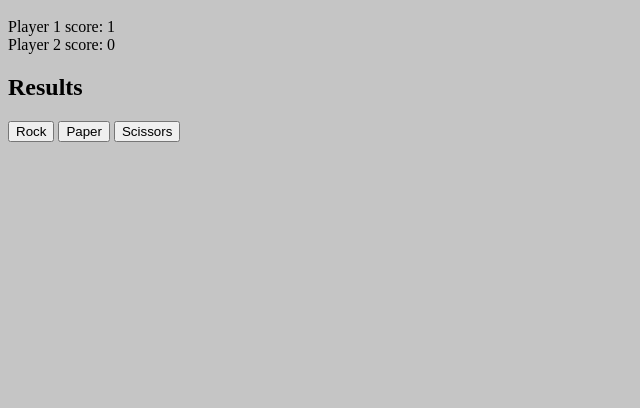
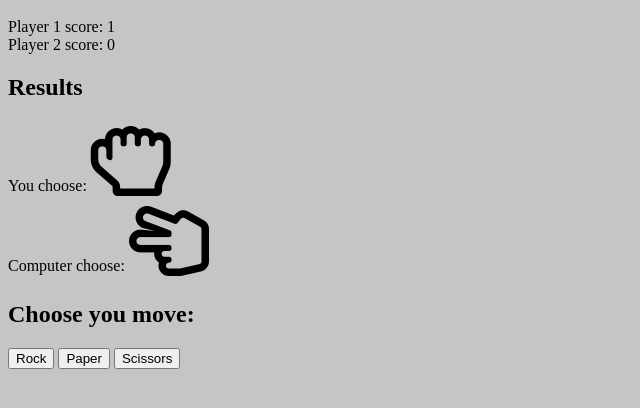
Before and after one commit to sandyMax974/rock-paper-scissors, a plain HTML site: page index.html in a window 1280 px wide. Both pictures are taken after a click on the button "Rock". Shown: the part 48-456 px from the top of the page, without its empty margins (0-640 px from the left). Drawn offline with nearby package versions, Linux system fonts and the light colour scheme.

Commit message:
Added icons to html, played with timeout

```diff
--- a/index.html
+++ b/index.html
@@ -4,6 +4,7 @@
   <meta http-equiv="X-UA-Compatible" content="IE=edge">
   <meta name="viewport" content="width=device-width, initial-scale=1.0">
   <link rel="stylesheet" href="styles.css">
+  <link rel="stylesheet" href="https://cdnjs.cloudflare.com/ajax/libs/font-awesome/5.15.3/css/all.min.css" integrity="sha512-iBBXm8fW90+nuLcSKlbmrPcLa0OT92xO1BIsZ+ywDWZCvqsWgccV3gFoRBv0z+8dLJgyAHIhR35VZc2oM/gI1w==" crossorigin="anonymous" referrerpolicy="no-referrer" />
   <title>Rock, Paper, Scissors</title>
 </head>
 <body>
@@ -18,13 +19,14 @@
     <div>Player 2 score: <span id="player-2-score">0</span></div>
   </div>
 
-  <div>
+  <div id="game-result">
     <h2>Results</h2>
-    <div id="player-1-action"></div>
-    <div id="player-2-action"></div>
+    <div>You choose: <i id="player-1-action"></i></div>
+    <div>Computer choose: <i id="player-2-action"></i></div>
   </div>
 
   <div>
+    <h2>Choose you move:</h2>
     <button name="rock" id="rock">Rock</button>
     <button name="paper" id="paper">Paper</button>
     <button name="scissors" id="scissors">Scissors</button>
--- a/interface.js
+++ b/interface.js
@@ -1,34 +1,60 @@
-//event listner for action selection
-// dislay player 1 action
-// couple second pause between each event
-// dislay player 2 action
-// update score
-
 $(document).ready(function () {
   let game = new Game();
 
   $("#rock").click(function () {
     game.playerOneActionSelection("rock");
     game.botActionSelection();
-    console.log(
-      `player 1: ${game.playerOneAction},player 2: ${game.playerTwoAction}`
-    );
     game.comparePlayersActions();
-    updateScores();
+    clearPreviousAction();
+    setTimeout(renderGameResult(), 3000);
   });
 
   $("#paper").click(function () {
     game.playerOneActionSelection("paper");
     game.botActionSelection();
+    game.comparePlayersActions();
+    clearPreviousAction();
+    setTimeout(renderGameResult(), 3000);
   });
 
   $("#scissors").click(function () {
     game.playerOneActionSelection("scissors");
     game.botActionSelection();
+    game.comparePlayersActions();
+    clearPreviousAction();
+    setTimeout(renderGameResult(), 3000);
   });
 
   function updateScores() {
     $("#player-1-score").text(game.getPlayerOneScore());
     $("#player-2-score").text(game.getPlayerTwoScore());
   }
+
+  function selectIconToDisplay(playerAction) {
+    if (playerAction === "rock") {
+      return "far fa-hand-rock fa-5x";
+    } else if (playerAction === "paper") {
+      return "far fa-hand-paper fa-5x";
+    } else {
+      return "far fa-hand-scissors fa-5x";
+    }
+  }
+
+  function displayPlayersActions() {
+    let playerOneIcon = selectIconToDisplay(game.playerOneAction);
+    $("#player-1-action").addClass(playerOneIcon);
+    let playerTwoIcon = selectIconToDisplay(game.playerTwoAction);
+    $("#player-2-action").addClass(playerTwoIcon);
+  }
+
+  function renderGameResult() {
+    displayPlayersActions();
+    updateScores();
+    // $("#game-results").removeProp("visibility");
+  }
+
+  function clearPreviousAction() {
+    $("#player-1-action").removeClass();
+    $("#player-2-action").removeClass();
+  }
 });
```
Also changed, not shown: README.md.
